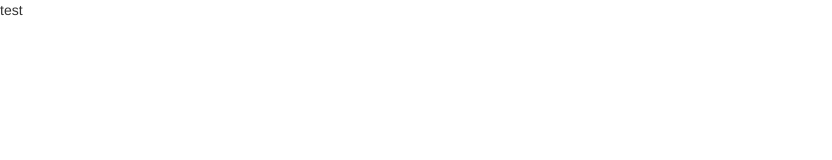
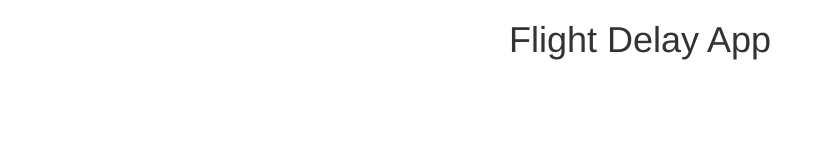
Before and after one commit to GnExia2/DelayedAirplane-App, a website: page views/index.html in a window 1280 px wide. Shown: the whole page, without its empty margins (0-832 px from the left). Drawn offline with nearby package versions, Linux system fonts and the light colour scheme.

Commit message:
created more views and began index layout

```diff
--- /dev/null
+++ b/public/styles/styles.css
@@ -0,0 +1,3 @@
+h1{
+  text-align: center;
+}
--- a/views/index.html
+++ b/views/index.html
@@ -3,7 +3,7 @@
   <head>
     <!-- stylesheets -->
     <link rel="stylesheet" href="//maxcdn.bootstrapcdn.com/bootstrap/3.3.7/css/bootstrap.min.css">
-
+    <link rel="stylesheet" href="/public/styles/styles.css">
     <!-- scripts -->
     <script src="//ajax.googleapis.com/ajax/libs/jquery/3.1.1/jquery.min.js"></script>
     <script src="/public/scripts/app.js"></script>
@@ -13,9 +13,14 @@
   </head>
   <body>
     <!-- introduction to site concept as well as search bar and nav bar-->
-    <p>test </p>
+    <div class="container">
+      <h1>Flight Delay App</h1>
+    </div>
     <footer>
       <!-- contact info -->
+      <nav>
+
+      </nav>
     </footer>
   </body>
   </html>
```
Also changed, not shown: views/about.html (added), views/delta.html (added), views/southwest.html (added), views/united.html (added).
